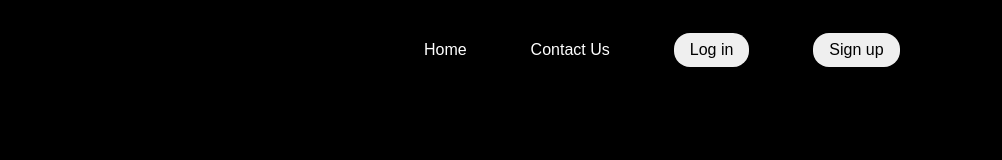
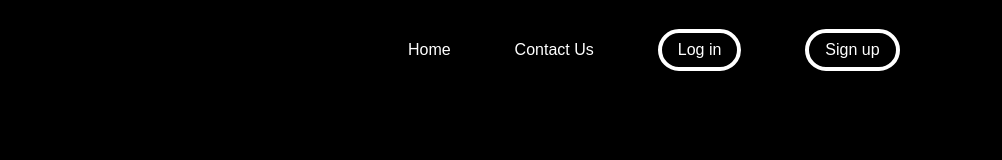
Before and after one commit to Chetan90411/front-end-hackathon-sdc, a plain HTML site: page index.html in a window 1280 px wide. Shown: the full height of the page, 278-1280 px from the left. Drawn offline with Linux system fonts and the light colour scheme.

Commit message:
nav changes

```diff
--- a/style.css
+++ b/style.css
@@ -23,12 +23,13 @@ nav ul li a {
     text-decoration: none;
     color: white;
     font-size: 1rem;
-    transition: all 0.2s ease-out;
+    transition: all 0.3s ease-out;
 }
 
 nav ul li a:hover {
     font-size: 1.1rem;
     font-weight: 700;
+    text-decoration: underline;
 }
 
 .logo img{
@@ -48,7 +49,10 @@ nav ul {
 }
 
 .nav-btn {
-    border: none;
-    border-radius: 1rem;
+    border: 4px solid white;
+    outline: none;
+    border-radius: 1.5rem;
     padding: 0.5rem 1rem;
+    background-color: #000;
+    box-shadow: 0 0 5px rgba(0, 0, 0, 0.2);
 }
--- a/utility.css
+++ b/utility.css
@@ -1,7 +1,3 @@
 .flex {
     display: flex;
 }
-
-.black {
-    color: black;
-}
```
